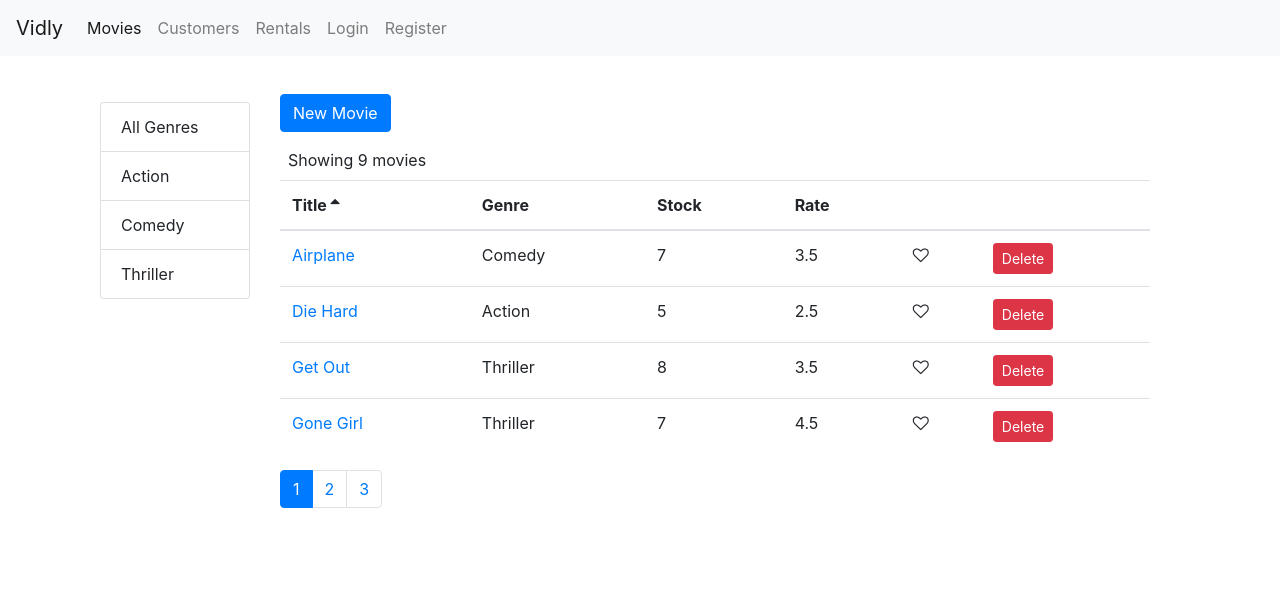
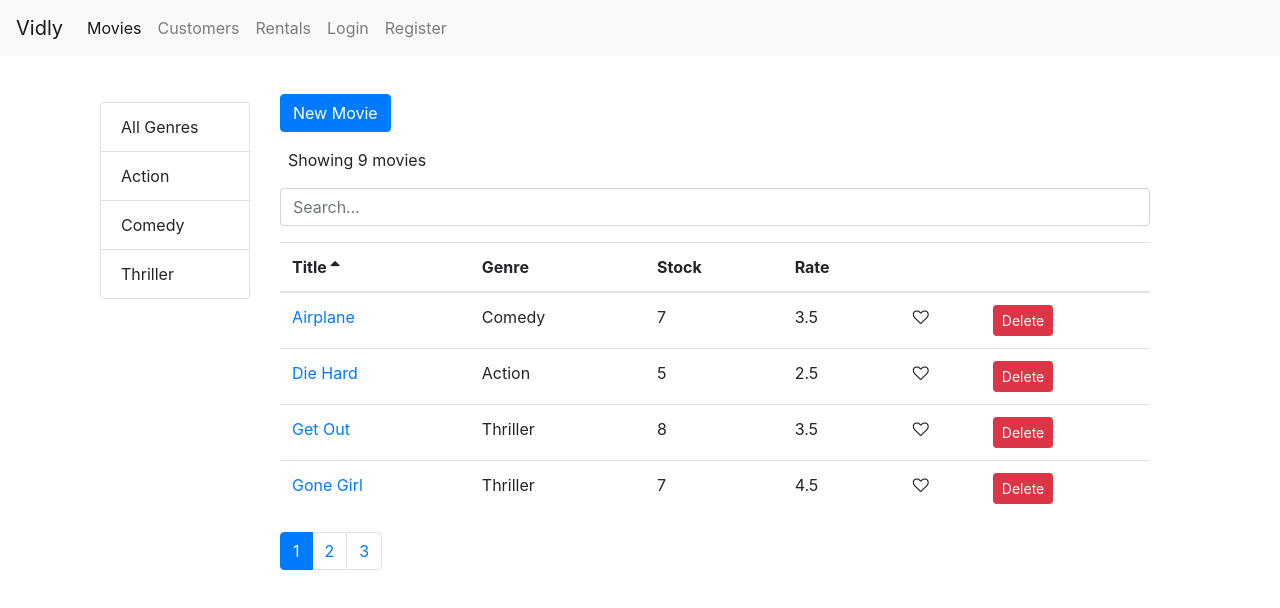
Before and after one commit to iFaiq19/Vidly-React-App, a React (Create React App) app: page /movies in a window 1280 px wide. Shown: the top 608 px of the page. Built offline with nearby package versions, Linux system fonts and the light colour scheme.

Commit message:
search box

```diff
--- /dev/null
+++ b/src/components/common/searchBox.jsx
@@ -0,0 +1,16 @@
+import React from "react";
+
+const SearchBox = ({ value, onChange }) => {
+  return (
+    <input
+      type="text"
+      name="query"
+      className="form-control my-3"
+      placeholder="Search..."
+      value={value}
+      onChange={(e) => onChange(e.currentTarget.value)}
+    />
+  );
+};
+
+export default SearchBox;
--- a/src/components/movies.jsx
+++ b/src/components/movies.jsx
@@ -5,8 +5,9 @@ import Pagination from "./common/pagination";
 import ListGroup from "./common/listGroup";
 import paginate from "../utils/paginate";
 import MoviesTable from "./moviesTable";
+import SearchBox from "./common/searchBox";
+import { Link } from "react-router-dom";
 import _ from "lodash";
-import { Link } from "react-router-dom";
 
 class Movies extends Component {
   state = {
@@ -14,8 +15,9 @@ class Movies extends Component {
     pageSize: 4,
     currentPage: 1,
     genres: [],
-    selectedGenre: "Action",
+    selectedGenre: null,
     sortColumn: { path: "title", order: "asc" },
+    searchQuery: "",
   };
 
   componentDidMount() {
@@ -24,8 +26,8 @@ class Movies extends Component {
   }
 
   handleDelete = (movie) => {
-    const newMovies = this.state.movies.filter((m) => m._id !== movie._id);
-    this.setState({ movies: newMovies });
+    const allMovies = this.state.movies.filter((m) => m._id !== movie._id);
+    this.setState({ movies: allMovies });
   };
 
   handleLike = (movie) => {
@@ -41,34 +43,43 @@ class Movies extends Component {
   };
 
   handleGenre = (genre) => {
-    this.setState({ selectedGenre: genre, currentPage: 1 });
+    this.setState({ searchQuery: "", selectedGenre: genre, currentPage: 1 });
   };
 
   handleSort = (sortColumn) => {
     this.setState({ sortColumn });
   };
 
+  handleSearch = (query) => {
+    this.setState({ searchQuery: query, selectedGenre: null, currentPage: 1 });
+  };
+
   getPagedData = () => {
     const {
       pageSize,
       currentPage,
-      movies: newMovies,
+      movies: allMovies,
       selectedGenre,
+      searchQuery,
       sortColumn,
     } = this.state;
-    const filteredMovies =
-      selectedGenre && selectedGenre._id
-        ? newMovies.filter((m) => m.genre._id === selectedGenre._id)
-        : newMovies;
+    let filtered = allMovies;
+
+    if (searchQuery)
+      filtered = allMovies.filter((m) =>
+        m.title.toLowerCase().startsWith(searchQuery.toLowerCase())
+      );
+    else if (selectedGenre && selectedGenre._id)
+      filtered = allMovies.filter((m) => m.genre._id === selectedGenre._id);
 
     const sortedMovies = _.orderBy(
-      filteredMovies,
+      filtered,
       [sortColumn.path],
       [sortColumn.order]
     );
 
     const movies = paginate(sortedMovies, currentPage, pageSize);
-    return { totalCount: filteredMovies.length, data: movies };
+    return { totalCount: filtered.length, data: movies };
   };
 
   render() {
@@ -78,6 +89,7 @@ class Movies extends Component {
       currentPage,
       genres,
       selectedGenre,
+      searchQuery,
       sortColumn,
     } = this.state;
     if (count === 0)
@@ -94,8 +106,14 @@ class Movies extends Component {
           ></ListGroup>
         </div>
         <div className="col">
-            <Link to="/movies/new" className="btn btn-primary mt-2 mb-2">New Movie</Link>
+          <Link to="/movies/new" className="btn btn-primary mt-2 mb-2">
+            New Movie
+          </Link>
           <p className="m-2">Showing {totalCount} movies</p>
+          <SearchBox
+            onChange={this.handleSearch}
+            value={searchQuery}
+          ></SearchBox>
           <MoviesTable
             movies={data}
             sortColumn={sortColumn}
```
Lines whose indentation alone changed are shown as unchanged.
